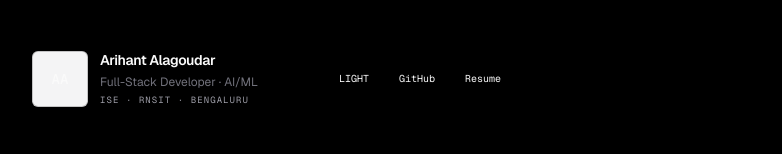
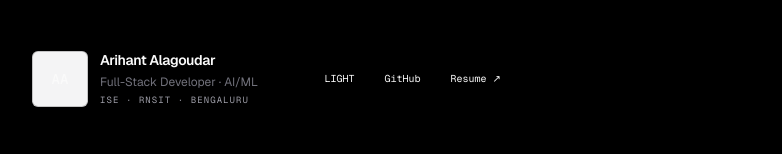
Before and after one commit to The-ZGod/portfolio, a Next.js app: page / in a window 1280 px wide. Shown: the part 153-307 px from the top of the page, without its empty margins (368-1150 px from the left). Built offline with nearby package versions, Linux system fonts and the light colour scheme.

Commit message:
feat: add resume link

```diff
--- a/src/app/page.tsx
+++ b/src/app/page.tsx
@@ -96,12 +96,14 @@ export default function Home() {
               GitHub
             </a>
 
-            <button
-              type="button"
+            <a
+              href="/resume.pdf"
+              target="_blank"
+              rel="noopener noreferrer"
               className="rounded-[5px] border border-black/10 px-2.5 py-1.5 font-technical text-[10px] transition-colors hover:bg-zinc-100 dark:border-white/10 dark:hover:bg-zinc-900"
             >
-              Resume
-            </button>
+              Resume ↗
+            </a>
           </div>
         </section>
 
```
Also changed, not shown: 1 other file (tests, documents, lock files or other folders).
